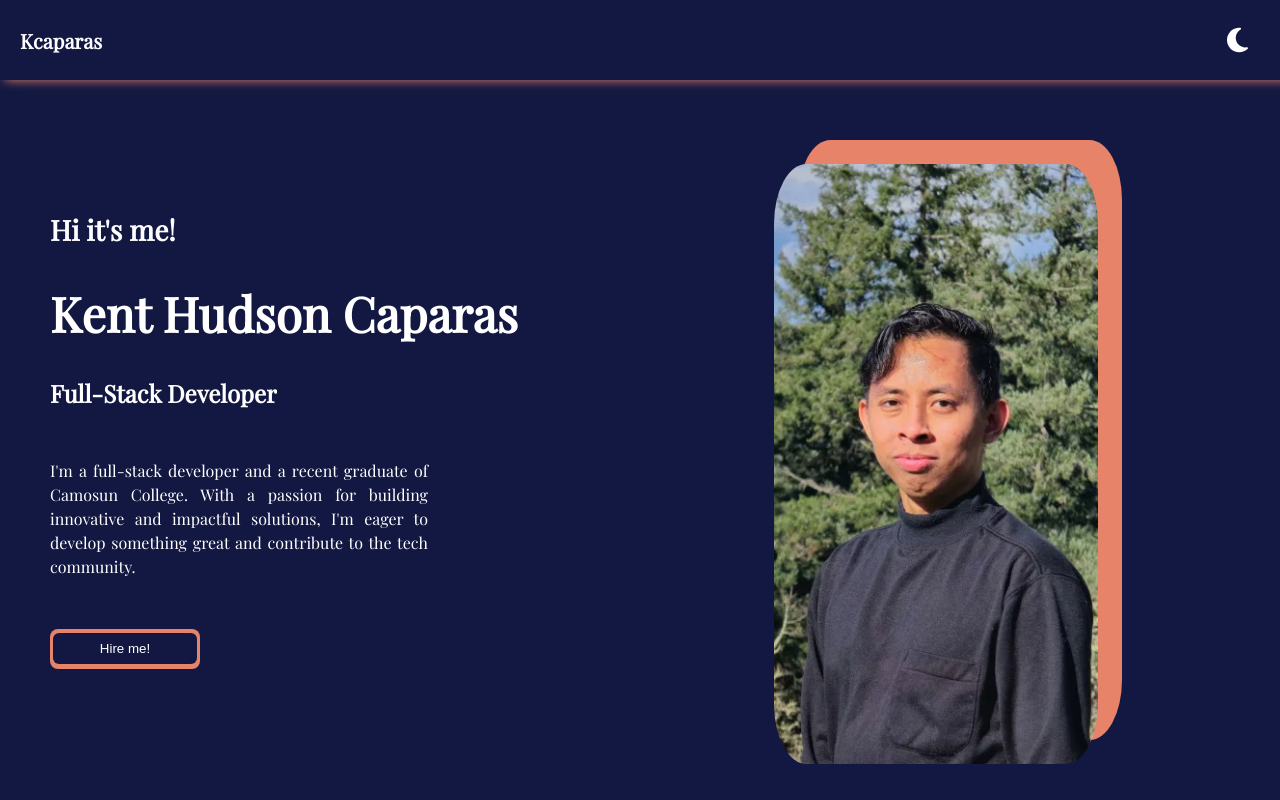
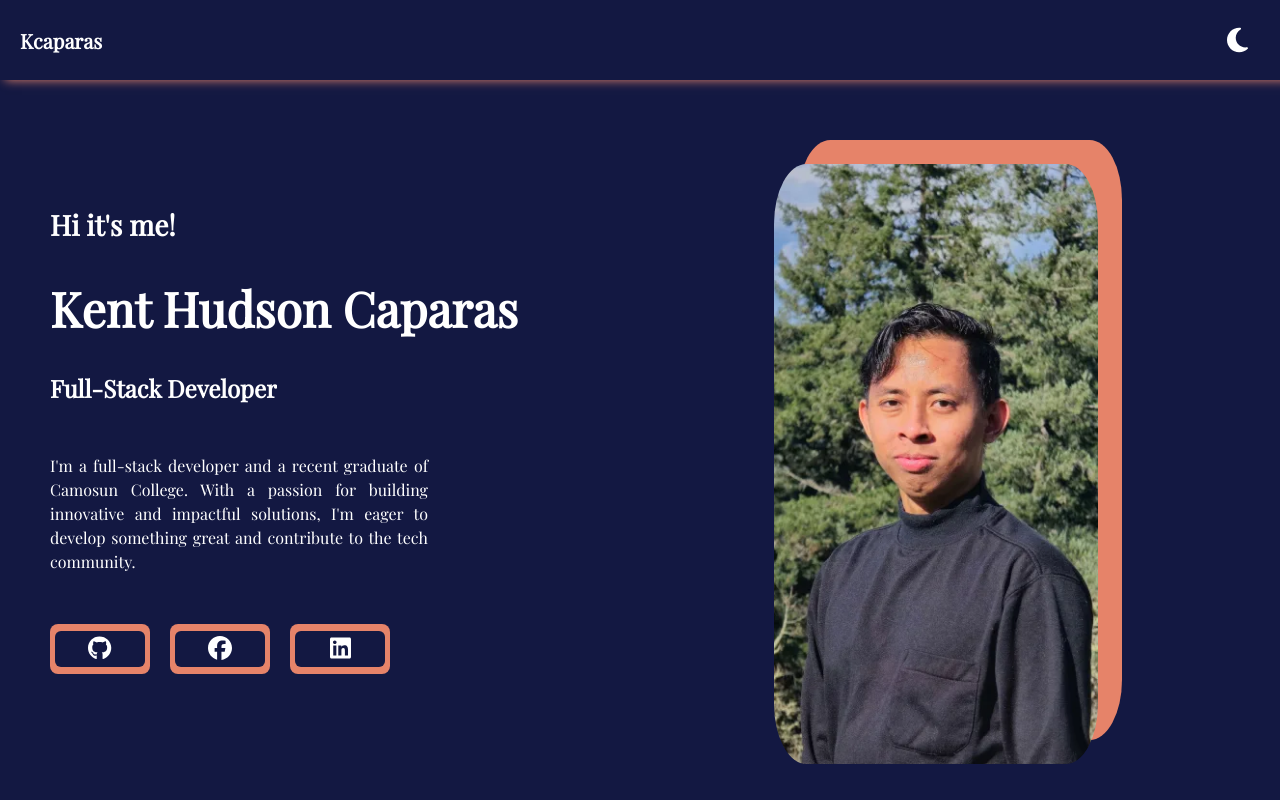
Before and after one commit to kcaparas1630/Portfolio, a React (Vite) app in the folder kcaparas-portfolio/: page / in a window 1280 px wide. Built offline with nearby package versions, Linux system fonts and the light colour scheme.

Commit message:
removed button, added socmed

```diff
--- a/kcaparas-portfolio/package.json
+++ b/kcaparas-portfolio/package.json
@@ -15,6 +15,7 @@
     "@emotion/styled": "^11.11.5",
     "@fontsource/playfair-display": "^5.0.24",
     "@fortawesome/fontawesome-svg-core": "^6.6.0",
+    "@fortawesome/free-brands-svg-icons": "^6.6.0",
     "@fortawesome/free-solid-svg-icons": "^6.6.0",
     "@fortawesome/react-fontawesome": "^0.2.2",
     "@vitejs/plugin-react": "^4.2.1",
--- a/kcaparas-portfolio/src/Commons/Banner.tsx
+++ b/kcaparas-portfolio/src/Commons/Banner.tsx
@@ -1,4 +1,8 @@
 import { FC } from 'react';
+import { NavLink } from 'react-router-dom';
+import { FontAwesomeIcon } from '@fortawesome/react-fontawesome';
+import { faGithub, faFacebook, faLinkedin } from '@fortawesome/free-brands-svg-icons';
+import { OuterIcon, InnerIcon, SolidBackground } from './Styled-Commons/FontAwesomeIcon';
 import BoxReveal from '../Animation/Box-Reveal';
 import Picture from '../Assets/kent-cropped.webp';
 import {
@@ -11,9 +15,8 @@ import {
   RightView,
   TopDiv,
   BottomDiv,
-  ButtonContainer,
+  IconContainer,
 } from './Styled-Commons/Banner';
-import Button from './Button';
 
 interface BannerProps {
   isDarkMode: boolean;
@@ -55,13 +58,32 @@ const Banner: FC<BannerProps> = ({ isDarkMode }) => (
         boxColor="#e68369"
         duration={0.5}
       >
-        <ButtonContainer>
-          <Button
-            type="button"
-            text="Hire me!"
-            isDarkMode={isDarkMode}
-          />
-        </ButtonContainer>
+        <IconContainer>
+          <NavLink to="https://github.com/kcaparas1630">
+            <OuterIcon>
+              <SolidBackground />
+              <InnerIcon isDarkMode={isDarkMode}>
+                <FontAwesomeIcon icon={faGithub} />
+              </InnerIcon>
+            </OuterIcon>
+          </NavLink>
+          <NavLink to="https://www.facebook.com/Mr.Yosong.Gwapo12/">
+            <OuterIcon>
+              <SolidBackground />
+              <InnerIcon isDarkMode={isDarkMode}>
+                <FontAwesomeIcon icon={faFacebook} />
+              </InnerIcon>
+            </OuterIcon>
+          </NavLink>
+          <NavLink to="https://www.linkedin.com/in/kcaparas-1630/">
+            <OuterIcon>
+              <SolidBackground />
+              <InnerIcon isDarkMode={isDarkMode}>
+                <FontAwesomeIcon icon={faLinkedin} />
+              </InnerIcon>
+            </OuterIcon>
+          </NavLink>
+        </IconContainer>
       </BoxReveal>
     </LeftView>
     <RightView>
--- a/kcaparas-portfolio/src/Commons/Styled-Commons/Banner.ts
+++ b/kcaparas-portfolio/src/Commons/Styled-Commons/Banner.ts
@@ -129,13 +129,15 @@ const TopDiv = styled.div`
   }
 `;
 
-const ButtonContainer = styled.div`
+const IconContainer = styled.div`
   display: flex;
-  flex-direction: column;
-  width: 90vw;
+  flex-direction: row;
+  width: 85%;
   gap: 20px;
+  margin-top: 25px;
 
   @media (min-width: 768px) {
+    margin-top: 0;
     flex-direction: row;
     width: 100%;
   }
@@ -150,5 +152,5 @@ export {
   RightView,
   BottomDiv,
   TopDiv,
-  ButtonContainer,
+  IconContainer,
 };
--- /dev/null
+++ b/kcaparas-portfolio/src/Commons/Styled-Commons/FontAwesomeIcon.ts
@@ -0,0 +1,42 @@
+import styled from '@emotion/styled';
+
+type StyledIconProps = {
+  isDarkMode?: boolean;
+}
+const OuterIcon = styled.button`
+  position: relative;
+  padding: 5px;
+  border: none;
+  background: none;
+  cursor: pointer;
+  width: 100px;
+  height: 50px;
+`;
+
+const SolidBackground = styled.div`
+  position: absolute;
+  inset: 0;
+  background: #e68369;
+  border-radius: 8px;
+  z-index: 1;
+`;
+
+const InnerIcon = styled.div<StyledIconProps>`
+  position: relative;
+  padding: 4px 10px;
+  background-color: ${(props) => (props.isDarkMode ? '#131842' : '#fbf6e2')};
+  color: ${(props) => (props.isDarkMode ? 'white' : 'black')};
+  border-radius: 6px;
+  z-index: 2;
+  font-size: 24px;
+  transition: background-color 0.2s ease, border 0.2s ease;
+  text-align: center;
+  cursor: pointer;
+
+  &:hover {
+    background-color: transparent;
+    border: 2px solid transparent;
+  }
+`;
+
+export { OuterIcon, InnerIcon, SolidBackground };
```
Also changed, not shown: 1 other file (tests, documents, lock files or other folders).
